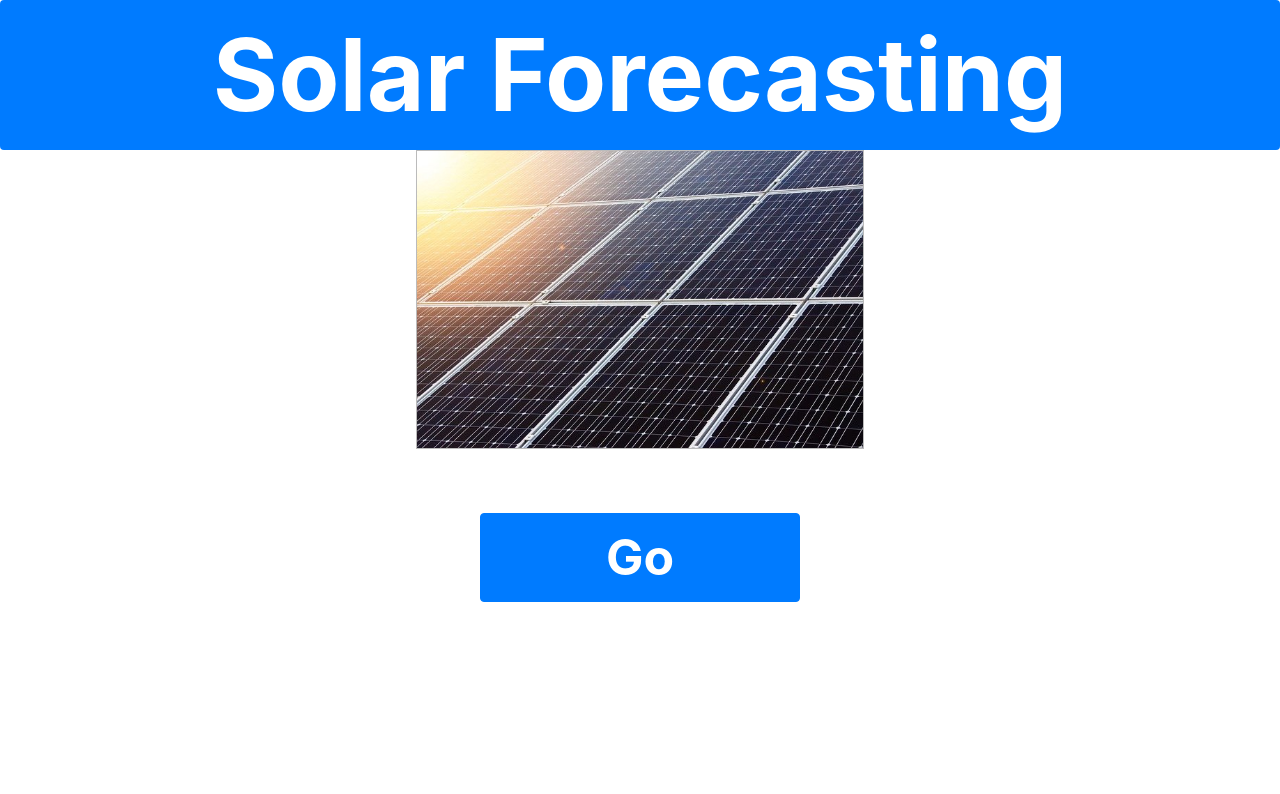
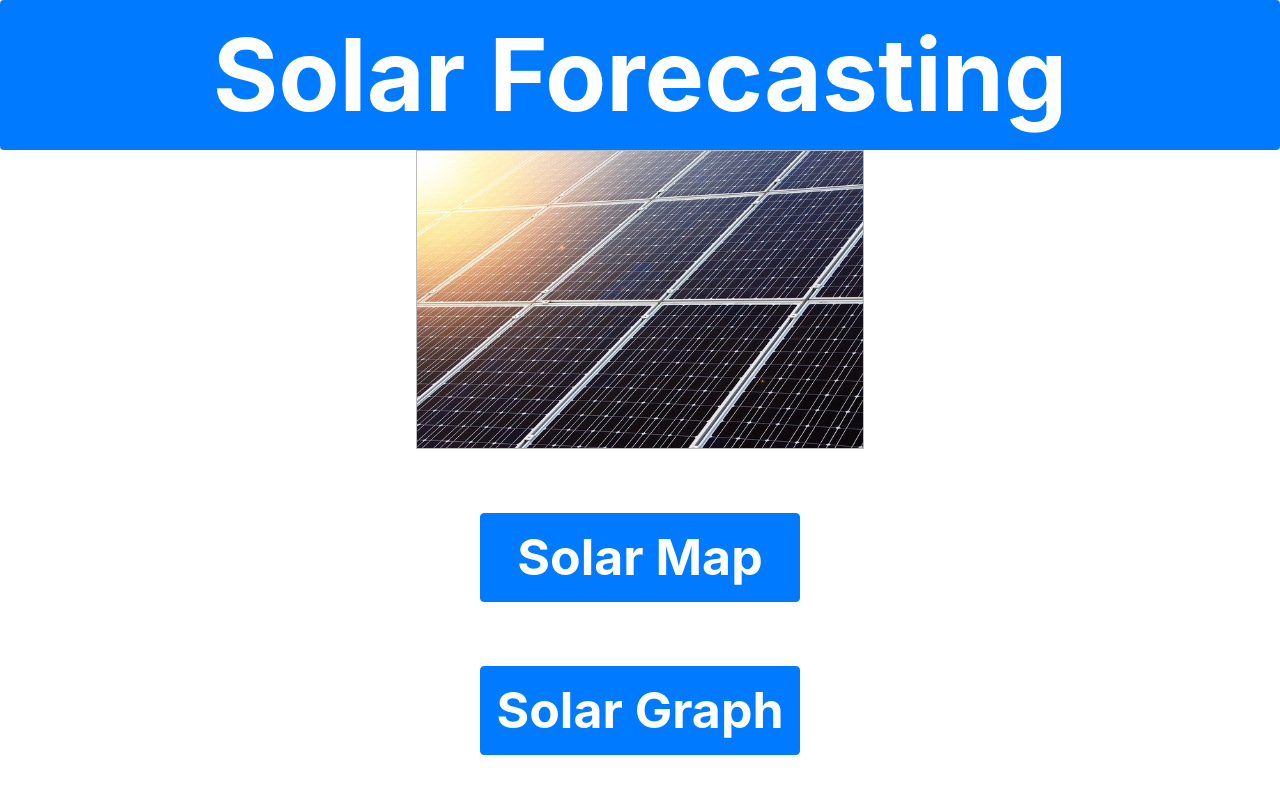
Before and after one commit to gt-big-data/solar-forecasting, a React (Create React App) app in the folder data-viz/solar-forecasting/: page / in a window 1280 px wide. Shown: the top 794 px of the page. Built offline with nearby package versions, Linux system fonts and the light colour scheme.

Commit message:
Add files via upload

```diff
--- a/data-viz/solar-forecasting/src/components/SolarMap.jsx
+++ b/data-viz/solar-forecasting/src/components/SolarMap.jsx
@@ -7,7 +7,7 @@ class SolarMap extends Component {
 				<title
 					style={
 						{
-							fontSize: 100,
+							fontSize: 85,
 							fontWeight : 'bold',
 							textAlign: 'center',
 							width: "100%",
@@ -27,8 +27,8 @@ class SolarMap extends Component {
 								fontSize: 25,
 								marginLeft: 'auto',
 							  	marginRight: 'auto',
-							  	width: "5%",
-							  	marginTop: "35%",
+							  	width: "10%",
+							  	marginTop: "40%",
 							}
 						}>
 						Back
--- a/data-viz/solar-forecasting/src/components/SolarTitle.jsx
+++ b/data-viz/solar-forecasting/src/components/SolarTitle.jsx
@@ -47,7 +47,25 @@ class SolarTitle extends Component {
 							  	marginTop: "5%",
 							}
 						}>
-						Go
+						Solar Map
+					 </button>
+				 </Link>
+				 <Link to='/solargraph'>
+				 <button
+						type="button"
+						class="btn btn-primary"
+						style={
+							{
+								display: 'block',
+								fontWeight : 'bold',
+								fontSize: 50,
+								marginLeft: 'auto',
+							  	marginRight: 'auto',
+							  	width: "25%",
+							  	marginTop: "5%",
+							}
+						}>
+						Solar Graph
 					 </button>
 				 </Link>
 			</div>
```
Also changed, not shown: data-viz/solar-forecasting/src/components/SolarGraph.jsx (added, +41 -0 lines).
